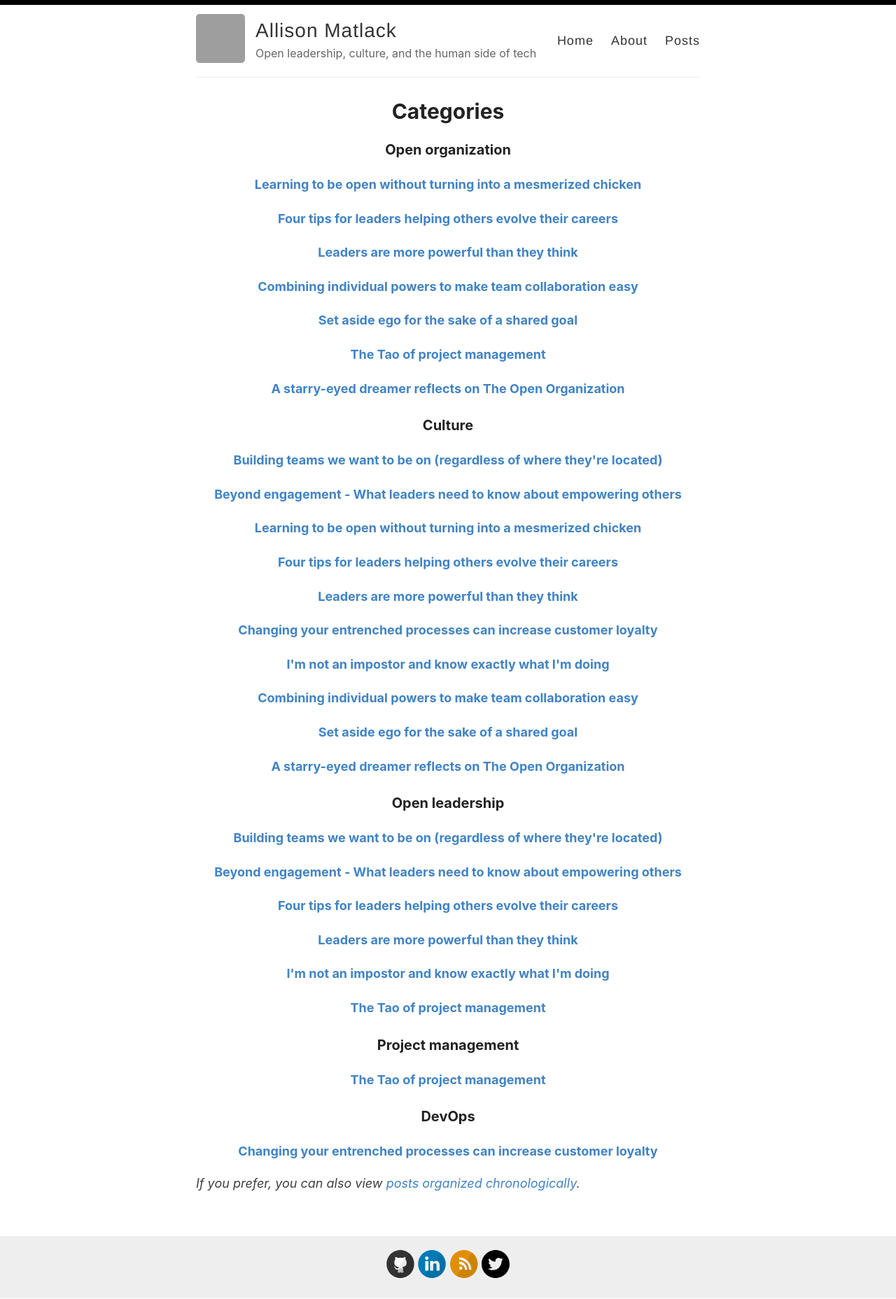
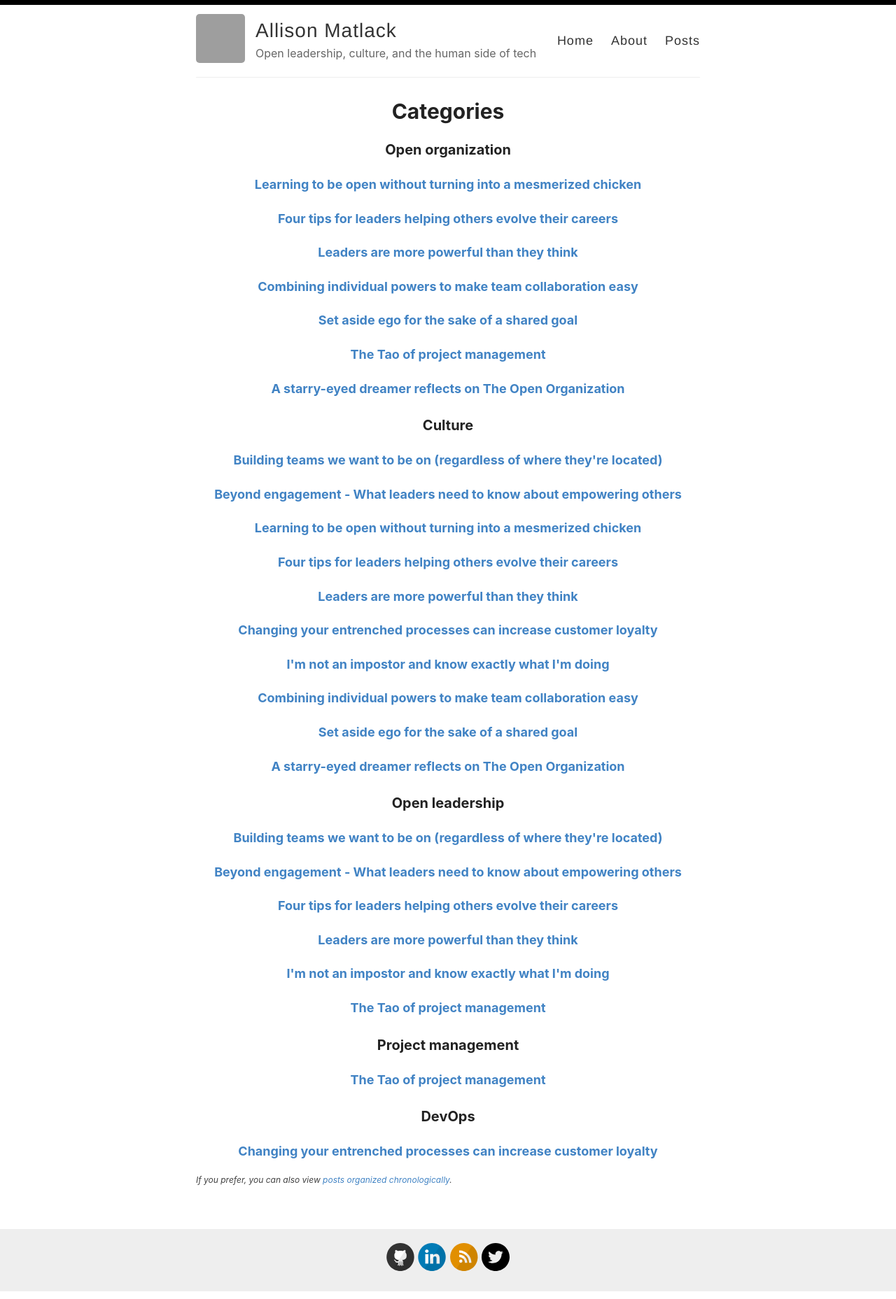
Before and after one commit to amatlack/amatlack.github.io, a Jekyll site: the page built from _pages/categories.md, in a window 1280 px wide. Shown: the whole page at 70% size. Built offline with Jekyll 4.4.1, drawn with Linux system fonts in a browser that asks for light colours; grey boxes are pictures that could not be loaded.

```diff
--- a/_pages/categories.md
+++ b/_pages/categories.md
@@ -12,7 +12,7 @@ title: Categories
     <div id="#{{ category_name | slugize }}"></div>
     <p></p>
 
-    <h3 class="category-head">{{ category_name }}</h3>
+  <h3 class="category-head">{{ category_name }}</h3>
     <a name="{{ category_name | slugize }}"></a>
     {% for post in site.categories[category_name] %}
     <article class="archive-item">
@@ -21,5 +21,7 @@ title: Categories
     {% endfor %}
   </div>
 {% endfor %}
-    <p><em>If you prefer, you can also view <a href="{{ site.baseurl }}/posts">posts organized chronologically</a>.</em></p>
+    <div class="license_footer">
+    <p>If you prefer, you can also view <a href="{{ site.baseurl }}/posts">posts organized chronologically</a>.</p>
+    </div>
 </div>
```
